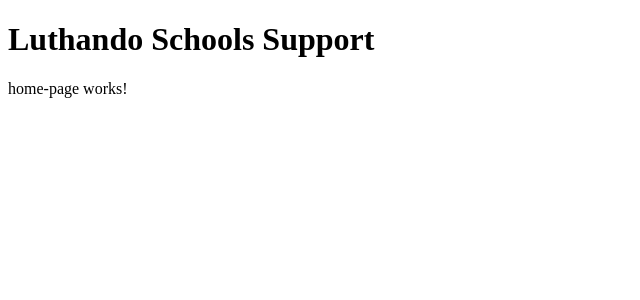
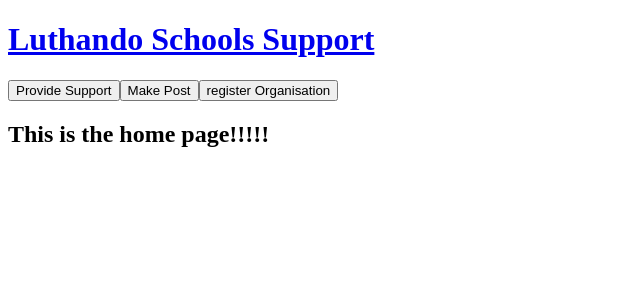
Before and after one commit to OPCOPE-Developers/Luthando-Schools-Support, an Angular app: page /home in a window 1280 px wide. Shown: the top 300 px of the page, without its empty margins (0-640 px from the left). Built offline with nearby package versions, Linux system fonts and the light colour scheme.

Commit message:
Created initial nav-bar

```diff
--- a/src/app/app-routing.module.ts
+++ b/src/app/app-routing.module.ts
@@ -7,6 +7,7 @@ import { RegisterOrganisationComponent } from './register-organisation/register-
 import { RegisterSchoolComponent } from './register-school/register-school.component';
 import { RegisterUserComponent } from './register-user/register-user.component';
 import { ViewProfileComponent } from './view-profile/view-profile.component';
+import { MakePostComponent } from './make-post/make-post.component';
 
 const routes: Routes =[
   {path:'', redirectTo: '/home', pathMatch: 'full'},
@@ -15,7 +16,8 @@ const routes: Routes =[
   {path:'register-organisation', component: RegisterOrganisationComponent, pathMatch :'full'},
   {path:'register-school', component: RegisterSchoolComponent, pathMatch :'full'},
   {path:'register-user', component: RegisterUserComponent, pathMatch :'full'},
-  {path:'view-profile', component: ViewProfileComponent, pathMatch :'full'}
+  {path:'view-profile', component: ViewProfileComponent, pathMatch :'full'},
+  {path:'make-post', component:MakePostComponent, pathMatch:'full'}
 ];
 
 @NgModule({
--- a/src/app/app.component.html
+++ b/src/app/app.component.html
@@ -1,3 +1,2 @@
-
-<h1>Luthando Schools Support</h1>
+<app-nav-bar></app-nav-bar>
 <router-outlet></router-outlet>
--- a/src/app/app.module.ts
+++ b/src/app/app.module.ts
@@ -11,6 +11,7 @@ import { RegisterUserComponent } from './register-user/register-user.component';
 import { ViewProfileComponent } from './view-profile/view-profile.component';
 import { RouterModule } from '@angular/router';
 import { AppRoutingModule } from './app-routing.module';
+import { NavBarComponent } from './nav-bar/nav-bar.component';
 
 @NgModule({
   declarations: [
@@ -22,6 +23,7 @@ import { AppRoutingModule } from './app-routing.module';
     RegisterSchoolComponent,
     RegisterUserComponent,
     ViewProfileComponent,
+    NavBarComponent,
   ],
   imports: [ RouterModule,
     BrowserModule, AppRoutingModule
--- a/src/app/home-page/home-page.component.html
+++ b/src/app/home-page/home-page.component.html
@@ -1 +1,2 @@
-<p>home-page works!</p>
+
+<h2>This is the home page!!!!!</h2>
--- /dev/null
+++ b/src/app/nav-bar/nav-bar.component.html
@@ -0,0 +1,17 @@
+<div id="top-bar">
+    <a routerLink="/home">
+        <h1 id="app-heading">
+            Luthando Schools Support
+        </h1>
+    </a>
+    <a routerLink="/provide-support">
+        <button id="provide-support-button">Provide Support</button>
+    </a>
+    <a routerLink="/make-post">
+        <button id="make-post-button">Make Post</button>
+    </a>
+    <a routerLink="/register-organisation">
+        <button id="register-organisation-button">register Organisation</button>
+    </a>
+
+</div>
--- /dev/null
+++ b/src/app/nav-bar/nav-bar.component.ts
@@ -0,0 +1,15 @@
+import { Component, OnInit } from '@angular/core';
+
+@Component({
+  selector: 'app-nav-bar',
+  templateUrl: './nav-bar.component.html',
+  styleUrls: ['./nav-bar.component.css']
+})
+export class NavBarComponent implements OnInit {
+
+  constructor() { }
+
+  ngOnInit(): void {
+  }
+
+}
```
Also changed, not shown: src/app/nav-bar/nav-bar.component.css (added), 1 other file (tests, documents, lock files or other folders).
